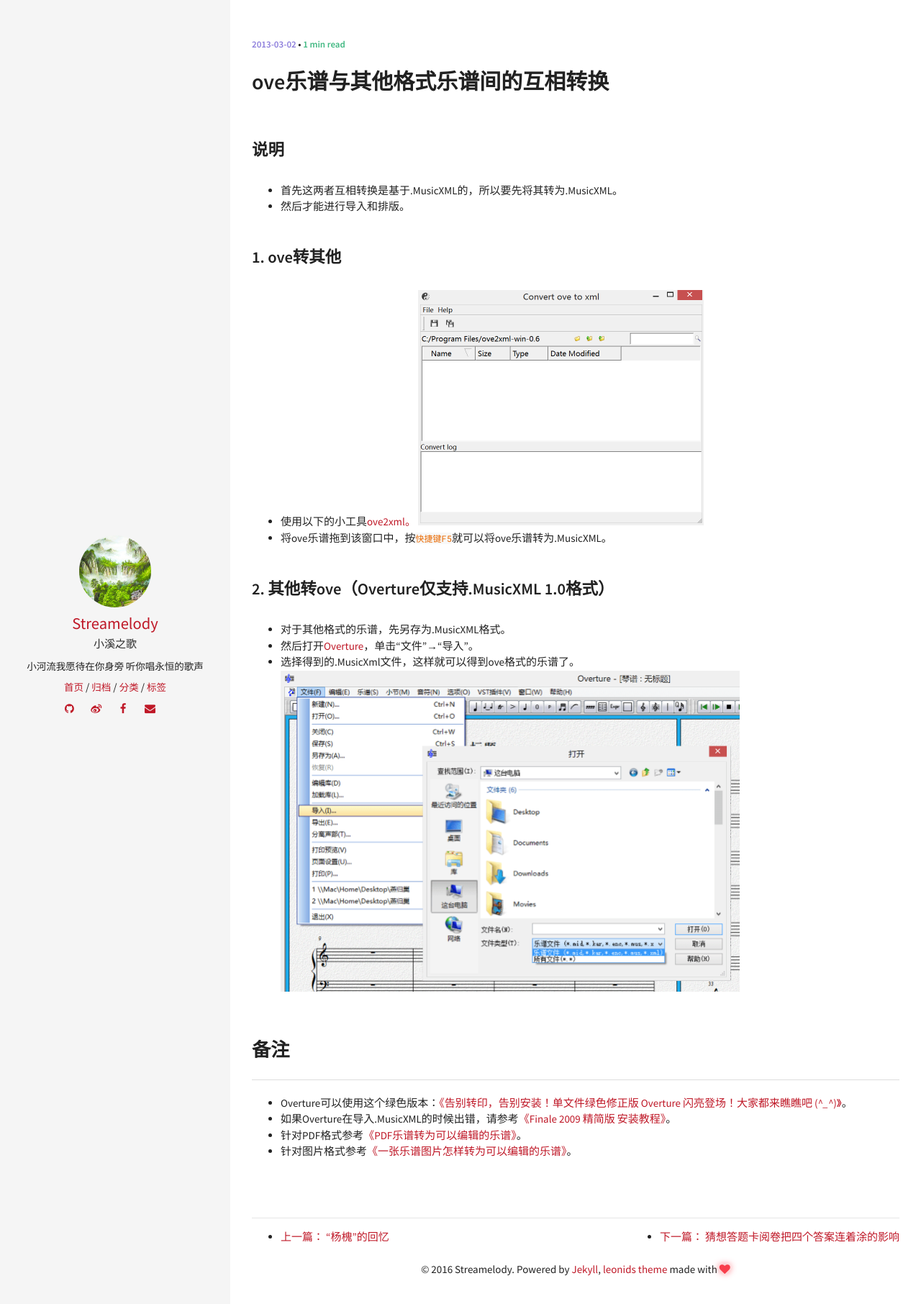
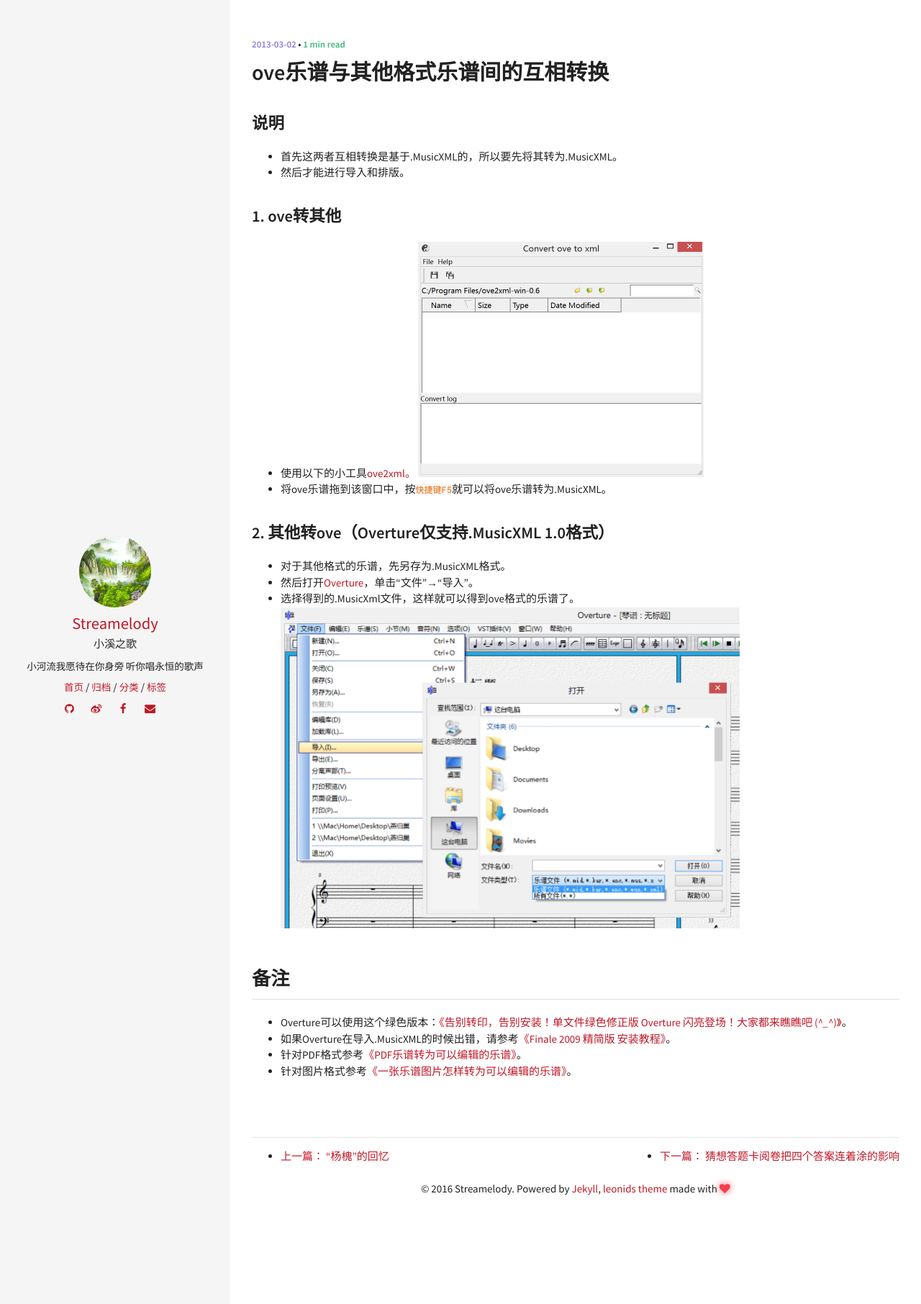
Before and after one commit to yaxauw/streamelody.github.io, a Jekyll site: the page built from _posts/2014-03-01-overture-with-another.md, in a window 1280 px wide. Shown: the top 1812 px of the page at 72% size. Built offline with Jekyll 4.4.1, drawn with Linux system fonts in a browser that asks for light colours; comment, search, counter and statistics services are not loaded.

Commit message:
commitString

```diff
--- a/_layouts/post.html
+++ b/_layouts/post.html
@@ -39,6 +39,7 @@
 
 {% include new-old.html %}
 
+
 {% if page.comments == true %}
 <!-- 多说评论框 start -->
 <div class="ds-thread" data-thread-key="{{ site.url }}" data-title="{{ page.title }}" data-url="{{ site.url }}"></div>
--- a/_sass/components/_typography.scss
+++ b/_sass/components/_typography.scss
@@ -49,7 +49,7 @@
 
 h1, h2, h3, h4, h5, h6 {
   font-weight: 600;
-  line-height: 1.7;
+  line-height: 0.8;
 }
 
 h1 a, h2 a, h3 a, h4 a, h5 a, h6 a {
```
